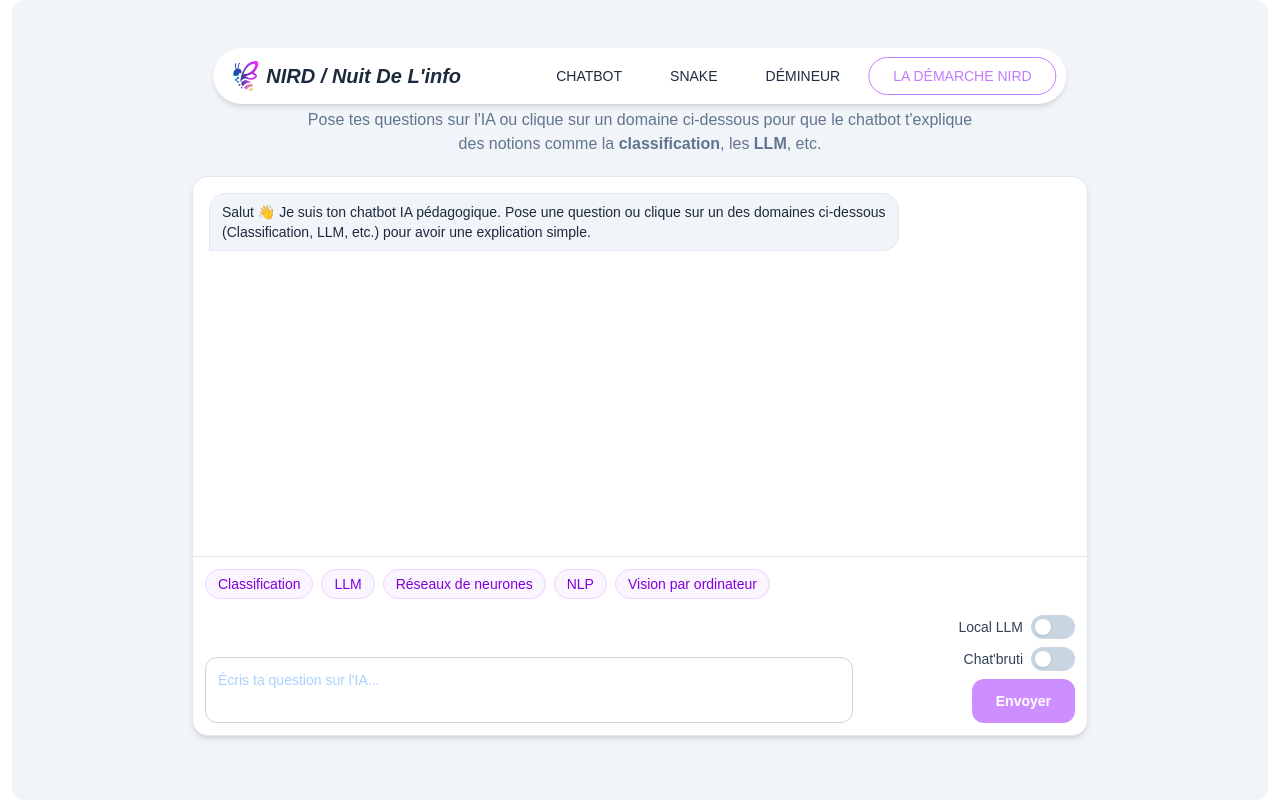
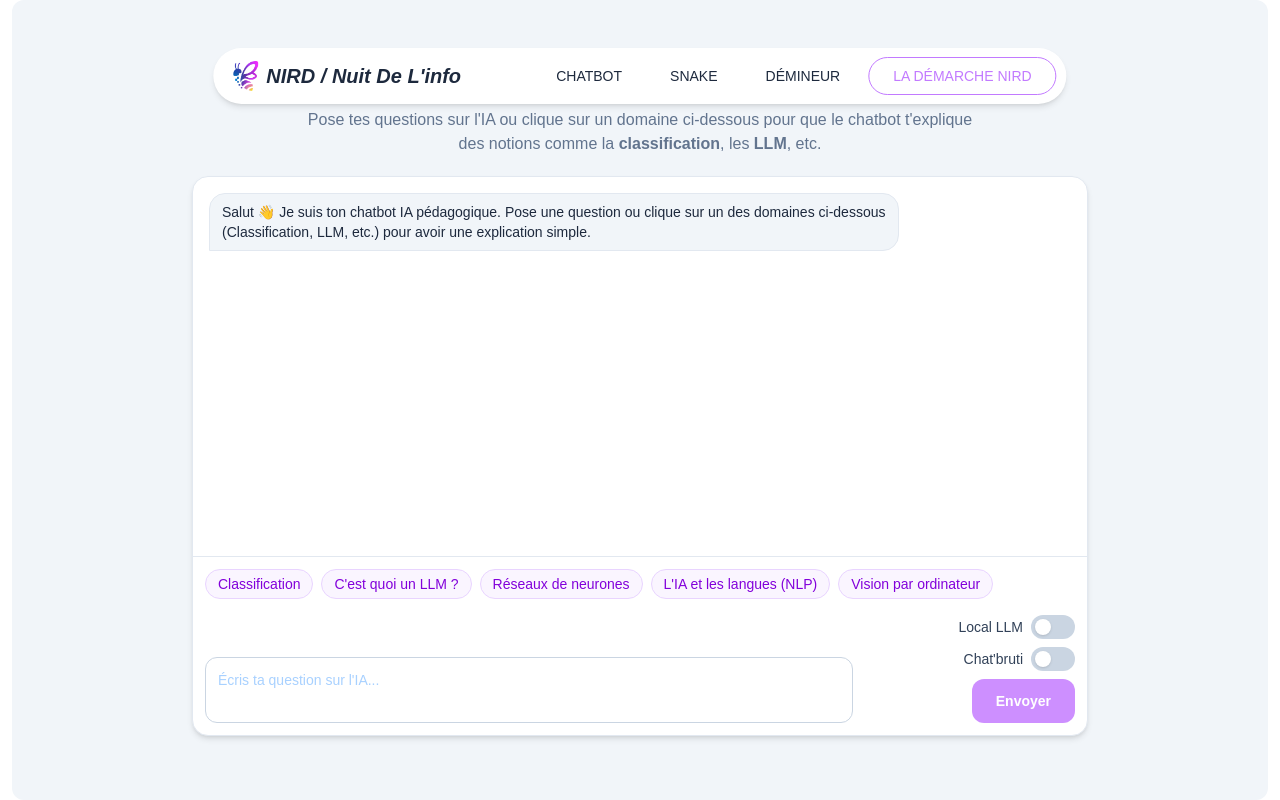
Before and after one commit to ErwanCoubret/ndi-2025, a Next.js app in the folder next-app/: page /chatbot in a window 1280 px wide. Shown: the top 800 px of the page. Built offline with nearby package versions, Linux system fonts and the light colour scheme.

Commit message:
ai learning sections refined

```diff
--- a/next-app/app/components/chatbot/utils.ts
+++ b/next-app/app/components/chatbot/utils.ts
@@ -6,27 +6,27 @@ export const quickTopics = [
   {
     label: "Classification",
     prompt:
-      "Explique-moi ce qu'est la classification en apprentissage automatique, avec un exemple simple.",
+      "Explique-moi la **Classification** en IA comme si je devais trier mes chaussettes ou mes emails. Utilise des emojis et donne un exemple concret (chat vs chien).",
   },
   {
-    label: "LLM",
+    label: "C'est quoi un LLM ?",
     prompt:
-      "Explique-moi ce qu'est un LLM (Large Language Model) et à quoi ça sert.",
+      "Explique-moi ce qu'est un **LLM** (comme toi) en utilisant l'analogie d'une bibliothèque géante ou d'un perroquet très intelligent. À quoi ça sert au quotidien ?",
   },
   {
     label: "Réseaux de neurones",
     prompt:
-      "Explique-moi le principe des réseaux de neurones artificiels, simplement.",
+      "Imagine que tu dois expliquer les **réseaux de neurones** à un enfant de 12 ans. Utilise l'image d'une équipe qui se passe des messages pour prendre une décision. Fais simple !",
   },
   {
-    label: "NLP",
+    label: "L'IA et les langues (NLP)",
     prompt:
-      "Explique-moi le traitement automatique du langage naturel (NLP) et un cas d’usage concret.",
+      "Comment l'ordinateur fait-il pour comprendre le langage humain (**NLP**) ? Explique-le avec l'exemple de la traduction automatique ou de Siri, sans utiliser de mots compliqués.",
   },
   {
     label: "Vision par ordinateur",
     prompt:
-      "Explique-moi le domaine de la vision par ordinateur, avec un exemple.",
+      "Comment un ordinateur peut-il 'voir' (**Vision par ordinateur**) ? Explique comment il reconnaît un visage sur une photo en découpant l'image en petits carrés (pixels).",
   },
 ];
 
```
